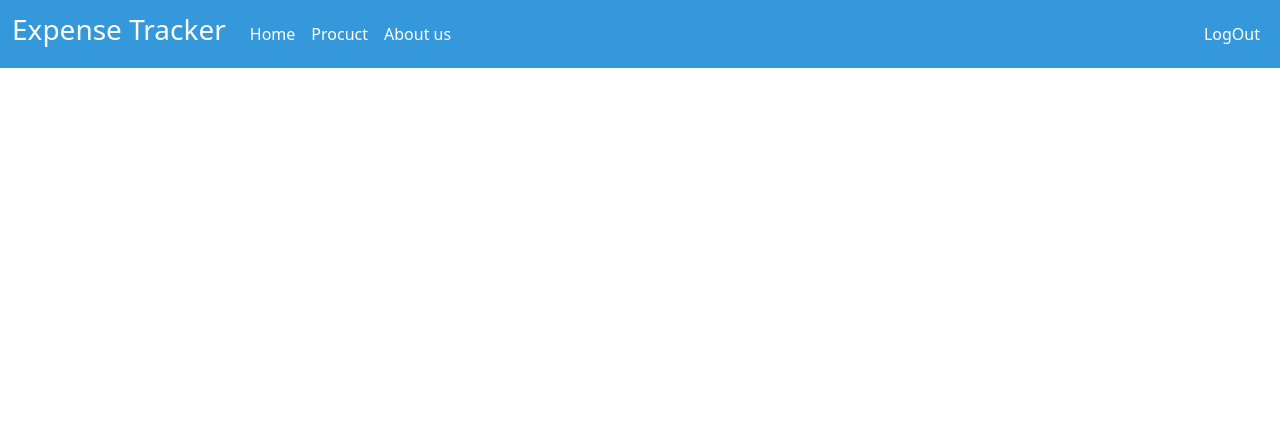
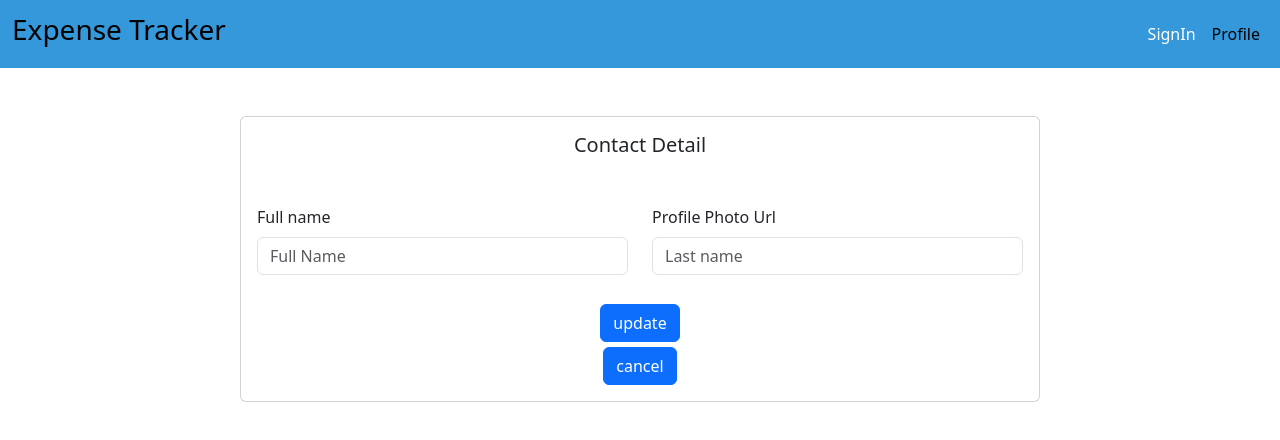
Before and after one commit to kunalkhairnar1198/ExpenseTrackerApp, a React (Create React App) app: page /profilepage in a window 1280 px wide. Shown: the top 440 px of the page. Built offline with nearby package versions, Linux system fonts and the light colour scheme.

Commit message:
Complete your profile when login component update profile but profile if the profile is valid incomplete profile and then profile updated is complete

```diff
--- a/src/App.js
+++ b/src/App.js
@@ -2,22 +2,22 @@ import { Route, Switch } from 'react-router-dom';
 import './App.css';
 import Layout from './component/Layout/Layout';
 import Authpage from './component/Pages/Authpage';
-import Home from './component/Pages/Home';
+import Profilepage from './component/Pages/Profilepage';
 
 function App() {
   return (
     <>
-     <Layout>
         <Switch>
             <Route path='/' exact>
-              <Home/>
+              <Layout/>
             </Route>
-            <Route path='/Authpage'>
+            <Route path='/authpage' exact>
               <Authpage/>
             </Route>
+            <Route path='/profilepage' exact>
+              <Profilepage/>
+            </Route>
         </Switch>
-      </Layout>
-
     </>
   );
 }
--- /dev/null
+++ b/src/Store/AuthContextProvider.js
@@ -0,0 +1,32 @@
+import React, { useState } from 'react'
+import { AuthContext } from './auth-context'
+
+const AuthContextProvider = (props) => {
+const [token, setToken] = useState(null)
+
+const userIsLoggedIn = !!token;
+
+const loginHandler =(token)=>{
+    setToken(token)
+    localStorage.setItem('authtoken',token)
+    console.log(token)
+}
+
+const logoutHanlder =()=>{
+
+}
+
+    const authValues ={
+        token:token,
+        isLogedIn:false,
+        login: loginHandler,
+        logout: (token)=>{},
+    }
+return (
+    <AuthContext.Provider value={authValues}>
+        {props.children}
+    </AuthContext.Provider>
+  )
+}
+
+export default AuthContextProvider
--- /dev/null
+++ b/src/Store/auth-context.js
@@ -0,0 +1,8 @@
+import React from 'react'
+
+export const AuthContext = React.createContext({
+    token:'',
+    isLogedIn:false,
+    login: (token)=>{},
+    logout: (token)=>{},
+})
--- a/src/component/Auth/AuthForm.js
+++ b/src/component/Auth/AuthForm.js
@@ -1,7 +1,8 @@
-import React, { useRef, useState } from 'react';
+import React, { useContext, useRef, useState } from 'react';
 import { Button, Card, Form } from 'react-bootstrap';
 import './AuthForm.css';
-import { useHistory } from 'react-router-dom/cjs/react-router-dom.min';
+import { useHistory } from 'react-router-dom';
+import { AuthContext } from '../../Store/auth-context';
 
 const AuthForm = () => {
     const [isLogin, setIsLogin] = useState(true)
@@ -10,6 +11,8 @@ const AuthForm = () => {
     const passwordRef = useRef();
     const confirmPassRef = useRef();
     const navigate = useHistory()
+    const authctx = useContext(AuthContext)
+
 
     const switchHandlers =()=>{
         setIsLogin(prevState => !prevState)
@@ -56,9 +59,10 @@ const AuthForm = () => {
             setIsLoading(false)
             if (response.ok) {
                 const data = await response.json();
-                localStorage.setItem('authtoken',data.idToken)
-                console.log('Authentication successful:', data.idToken);
-                navigate.replace('/')
+                console.log(authctx)
+                console.log('Authentication successful:', data);
+                authctx.login(data.idToken)
+                navigate.replace('/profilepage')
 
             }else{
                 const errorData = await response.json();
@@ -67,7 +71,7 @@ const AuthForm = () => {
 
 
         } catch (error) {
-            alert('Error during authentication:', error.message);
+            console.log('Error during authentication:', error.message);
         }
     };
 
@@ -88,7 +92,7 @@ const AuthForm = () => {
                         </Form.Group>
 
                         {!isLogin && (
-                        <Form.Group className="mb-3" controlId="formBasicConfirmPassword">
+                        <Form.Group className="mb-3" controlId="ConfirmPassword">
                             <Form.Label>Confirm Password</Form.Label>
                             <Form.Control type="password" placeholder="Confirm Password" ref={confirmPassRef} />
                         </Form.Group>
--- a/src/component/Layout/Layout.js
+++ b/src/component/Layout/Layout.js
@@ -5,7 +5,6 @@ const Layout = (props) => {
   return (
     <>
     <MainNavigation/>
-    {props.children}
     </>
   )
 }
--- a/src/component/Layout/MainNavigation.css
+++ b/src/component/Layout/MainNavigation.css
@@ -2,7 +2,7 @@
     background-color: #3498db;
 }
 
-.custom-navbar .navbar-brand,
+.custom-navbar,
 .custom-navbar .nav-link {
     color: #ffffff;
 }
--- a/src/component/Layout/MainNavigation.js
+++ b/src/component/Layout/MainNavigation.js
@@ -1,23 +1,26 @@
 import React from 'react'
-import {  Container, Nav,  Navbar } from 'react-bootstrap'
+import {  Container, Nav,   Navbar } from 'react-bootstrap'
+import  {NavLink}  from 'react-router-dom'
 import './MainNavigation.css'
+
 const MainNavigation = () => {
   return (
     <>
     <Navbar  expand="lg" className="custom-navbar">
       <Container fluid>
-          <Navbar.Brand href="#">
+          <Navbar.Brand href="/">
           <h3>Expense Tracker</h3>
           </Navbar.Brand>
 
-          <Nav className="me-auto mb-2 mb-lg-0">
-            <Nav.Link href="/">Home</Nav.Link>
-            <Nav.Link href="#">Procuct</Nav.Link>
-            <Nav.Link href="#">About us</Nav.Link>
-          </Nav>
+          {/* <Nav className="me-auto mb-2 mb-lg-0">
+            <Nav.Link as={NavLink} to="#" >Home</Nav.Link>
+            <Nav.Link as={NavLink} to="#">Procuct</Nav.Link>
+            <Nav.Link as={NavLink} to="#">About us</Nav.Link>
+          </Nav> */}
 
           <Nav className="d-flex align-items-center">
-                 <Nav.Link href="/Authpage">LogOut</Nav.Link>
+                   <Nav.Link as={NavLink} to="/authpage" >SignIn</Nav.Link>
+                   <Nav.Link as={NavLink} to="/profilepage" >Profile</Nav.Link>
           </Nav>
       </Container>
     </Navbar>
--- /dev/null
+++ b/src/component/Pages/Profilepage.js
@@ -0,0 +1,57 @@
+import React, { useRef } from 'react'
+import Layout from '../Layout/Layout'
+import { Button, Card, Col, Form, Row } from 'react-bootstrap'
+
+const Profilepage = () => {
+
+  const fullnameRef = useRef()
+  const linkRef = useRef()
+
+  const updateHandler =(event)=>{
+    event.preventDefault()
+
+    const fullname = fullnameRef.current.value;
+    const link = linkRef.current.value;
+    console.log(fullname, link)
+  }
+
+
+  return (
+    <>
+      <Layout/>
+      <section className="d-flex align-items-center justify-content-center mt-5">
+            <Card style={{width:'50rem'}}>
+                <Card.Body>
+                    <Card.Title className="text-center">Contact Detail</Card.Title>
+                    <Form onSubmit={updateHandler}>
+                    <Row className="mb-4 mt-5">
+                        <Col>
+                            <Form.Group controlId="form6Example1">
+                                <Form.Label htmlFor="form6Example1">Full name</Form.Label>
+                                <Form.Control type="text" placeholder="Full Name" ref={fullnameRef}/>
+                            </Form.Group>
+                        </Col>
+                        <Col>
+                            <Form.Group controlId="form6Example2">
+                                <Form.Label htmlFor="form6Example2">Profile Photo Url</Form.Label>
+                                <Form.Control type="url" placeholder="Last name" ref={linkRef}/>
+                            </Form.Group>
+                        </Col>
+                    </Row>
+                        <div className="actions">
+                            <Button type='submit' className="btn2" >
+                              update
+                            </Button>
+                            <Button type='submit' className="btn2" >
+                              cancel
+                            </Button>
+                        </div>
+                    </Form>
+                </Card.Body>
+            </Card>
+        </section>
+    </>
+  )
+}
+
+export default Profilepage
--- a/src/index.js
+++ b/src/index.js
@@ -5,10 +5,13 @@ import App from './App';
 import { BrowserRouter } from 'react-router-dom/cjs/react-router-dom.min';
 // import '../node_modules/react-bootstrap/dist/react-bootstrap'
 import '../node_modules/bootstrap/dist/css/bootstrap.css'
+import AuthContextProvider from './Store/AuthContextProvider';
 
 const root = ReactDOM.createRoot(document.getElementById('root'));
 root.render(
-    <BrowserRouter>
-    <App />
-    </BrowserRouter>
+   <AuthContextProvider>
+        <BrowserRouter>
+            <App />
+            </BrowserRouter>
+    </AuthContextProvider>
 );
```
Also changed, not shown: src/component/Alert/UserProfileNotify.js (added, +11 -0 lines).
